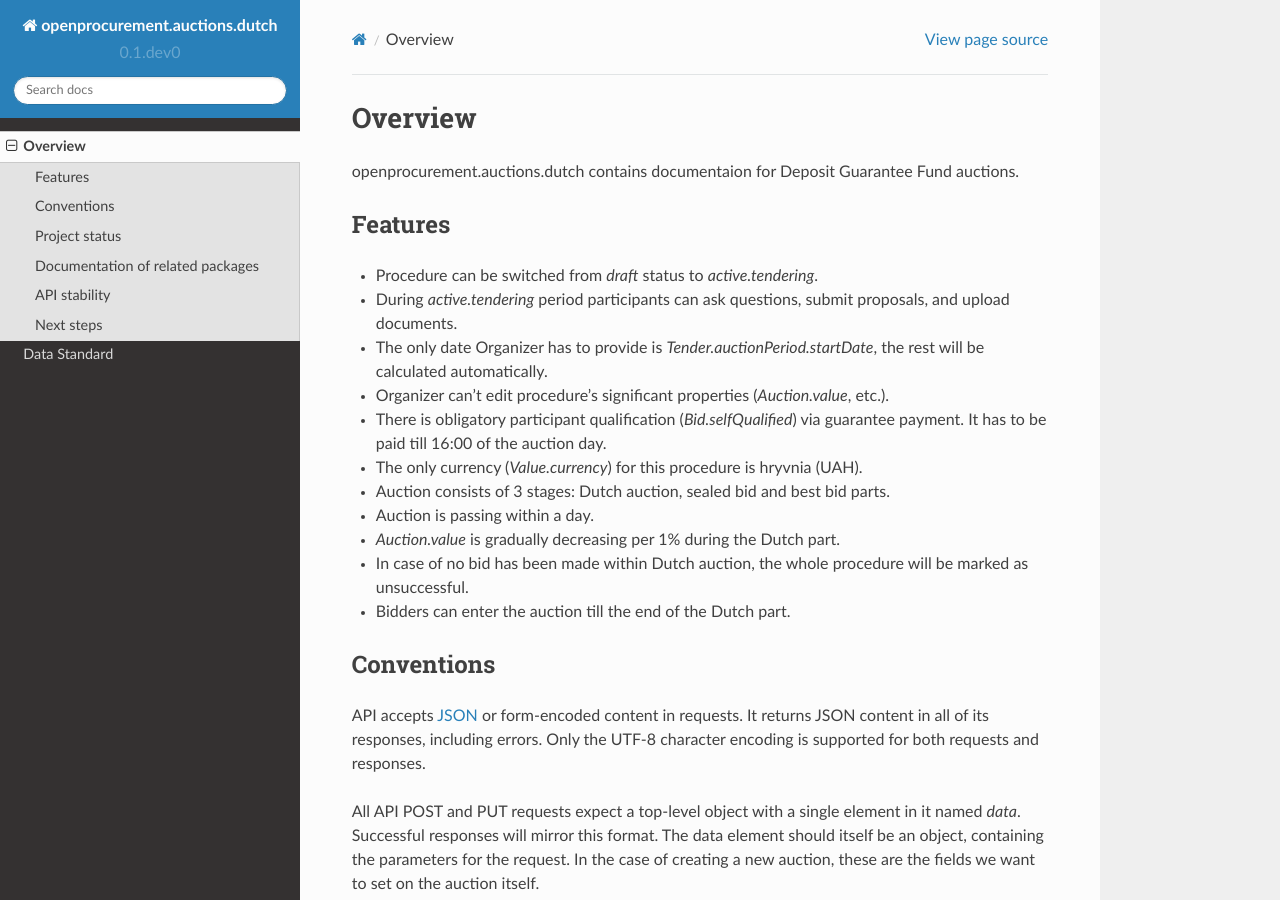
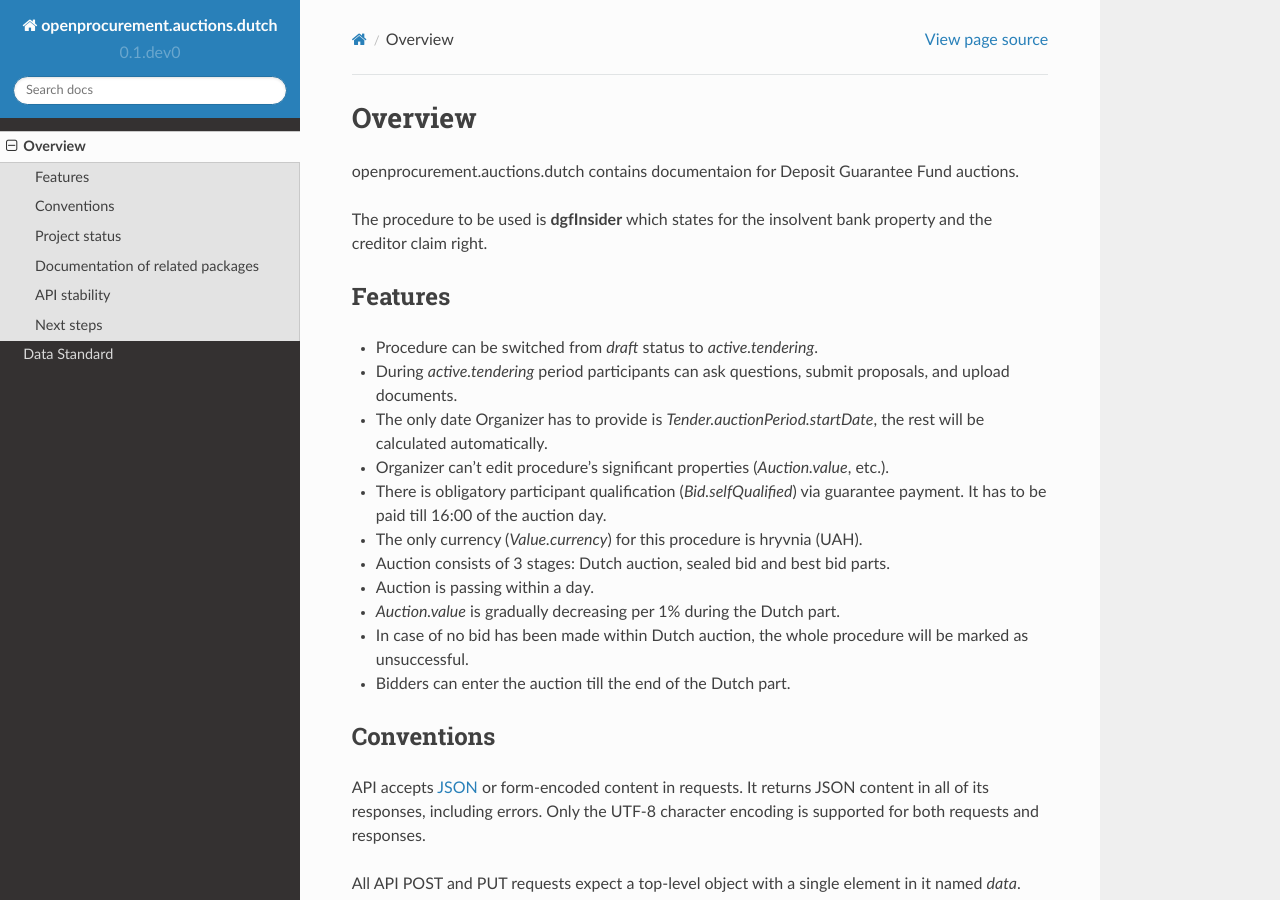
Before and after one commit to sasha-kantoriz/openprocurement.auctions.insider, a Sphinx documentation site: the page built from docs/source/overview.rst, in a window 1280 px wide and 900 px high. Built offline with Sphinx 7.4.7 and the Read the Docs theme 2.0.0, drawn with Linux system fonts in a browser that asks for light colours.

Commit message:
Add procedure naming to the overview

```diff
--- a/docs/source/overview.rst
+++ b/docs/source/overview.rst
@@ -2,6 +2,8 @@ Overview
 ========
 
 openprocurement.auctions.dutch contains documentaion for Deposit Guarantee Fund auctions.
+
+The procedure to be used is **dgfInsider** which states for the insolvent bank property and the creditor claim right.
 
 
 Features
```
Also changed, not shown: 2 other files.
